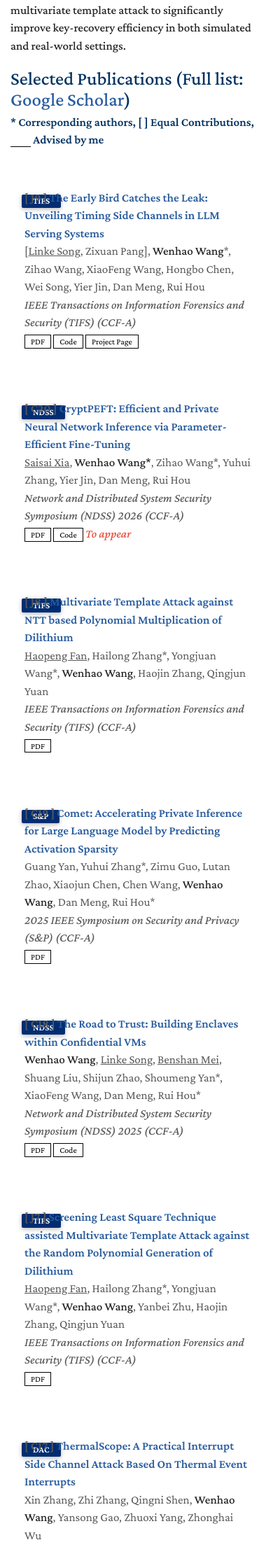
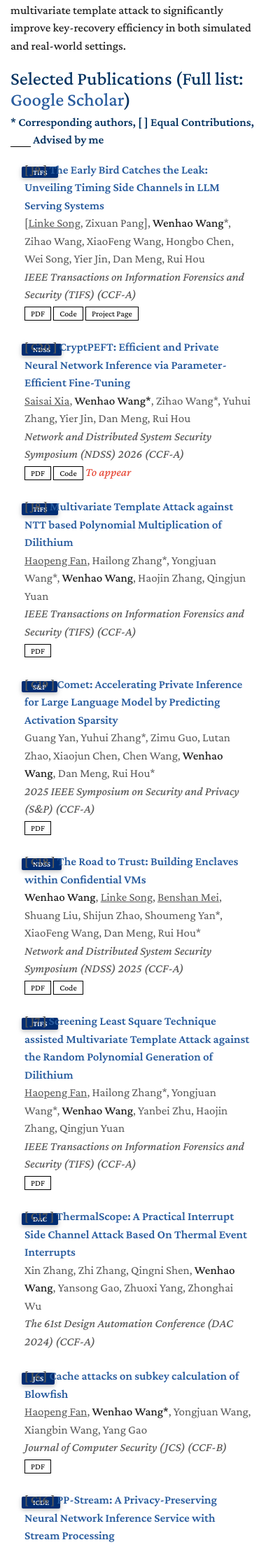
Before and after one commit to heartever/heartever.github.io, a Jekyll site: the page built from index.md, in a window 390 px wide. Shown: the part 1776-3986 px from the top of the page at 70% size. Built offline with Jekyll 4.4.1, drawn with Linux system fonts in a browser that asks for light colours; nearby versions of some CDN libraries; a style sheet for code colours, icons or effects is not loaded; our own code applies the rules of GitHub Pages for plain Markdown files.

Commit message:
fix mobile style

```diff
--- a/assets/css/publications.css
+++ b/assets/css/publications.css
@@ -96,3 +96,15 @@ blockquote { background: var(--global-bg-color); border-left: 2px solid var(--gl
   width: auto;
   box-shadow: none;
 }
+
+@media screen and (max-width: 1180px) {
+  .publications ol.bibliography li {
+    margin-bottom: 1.5rem;    /* 移动端更紧凑 */
+  }
+
+  .publications ol.bibliography li .abbr {
+    display: block;           /* 确保独占一行 */
+    margin-bottom: 0.75rem;   /* 略加间距以防压缩重叠 */
+    font-size: 0.9rem;        /* 可略缩小字号 */
+  }
+}
```
